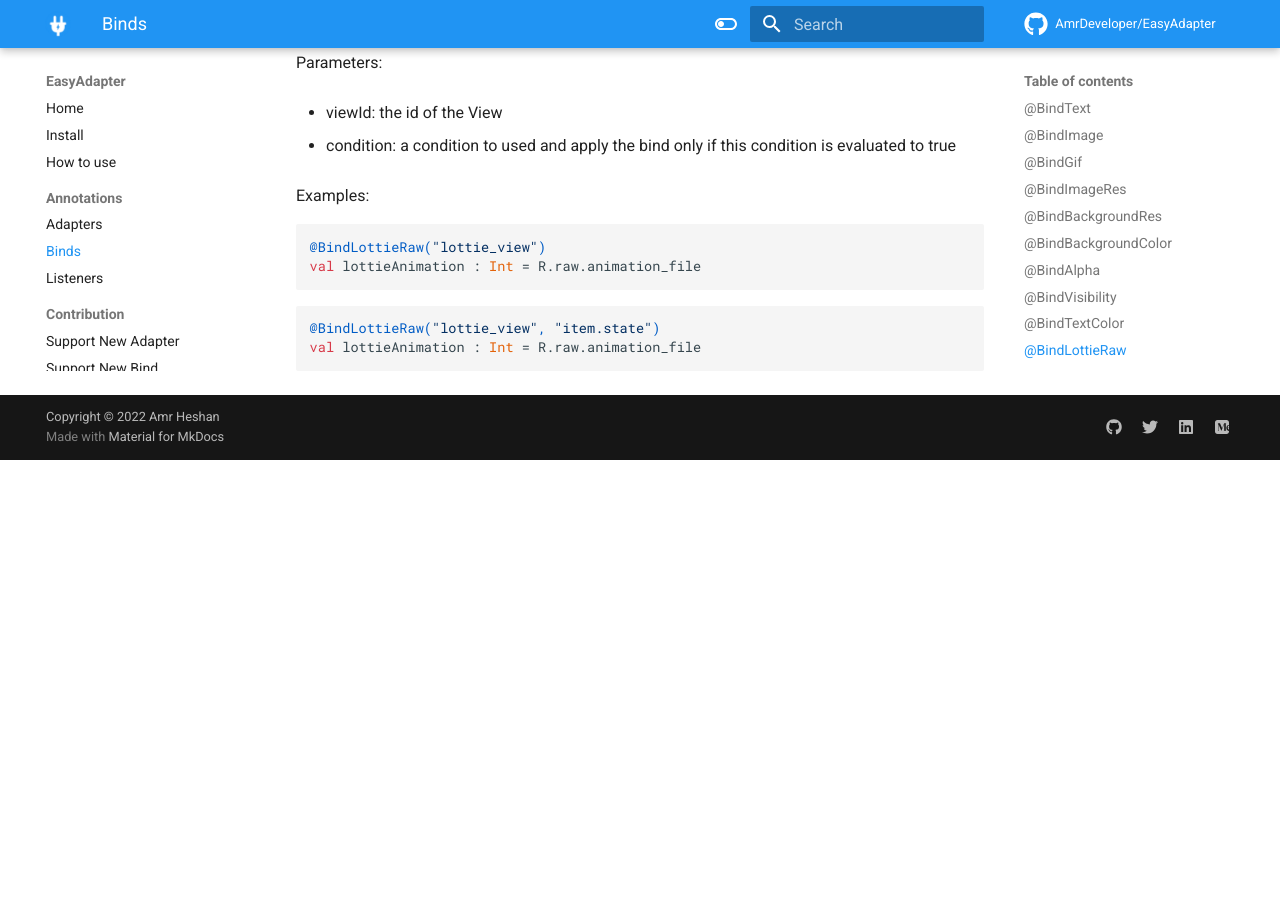
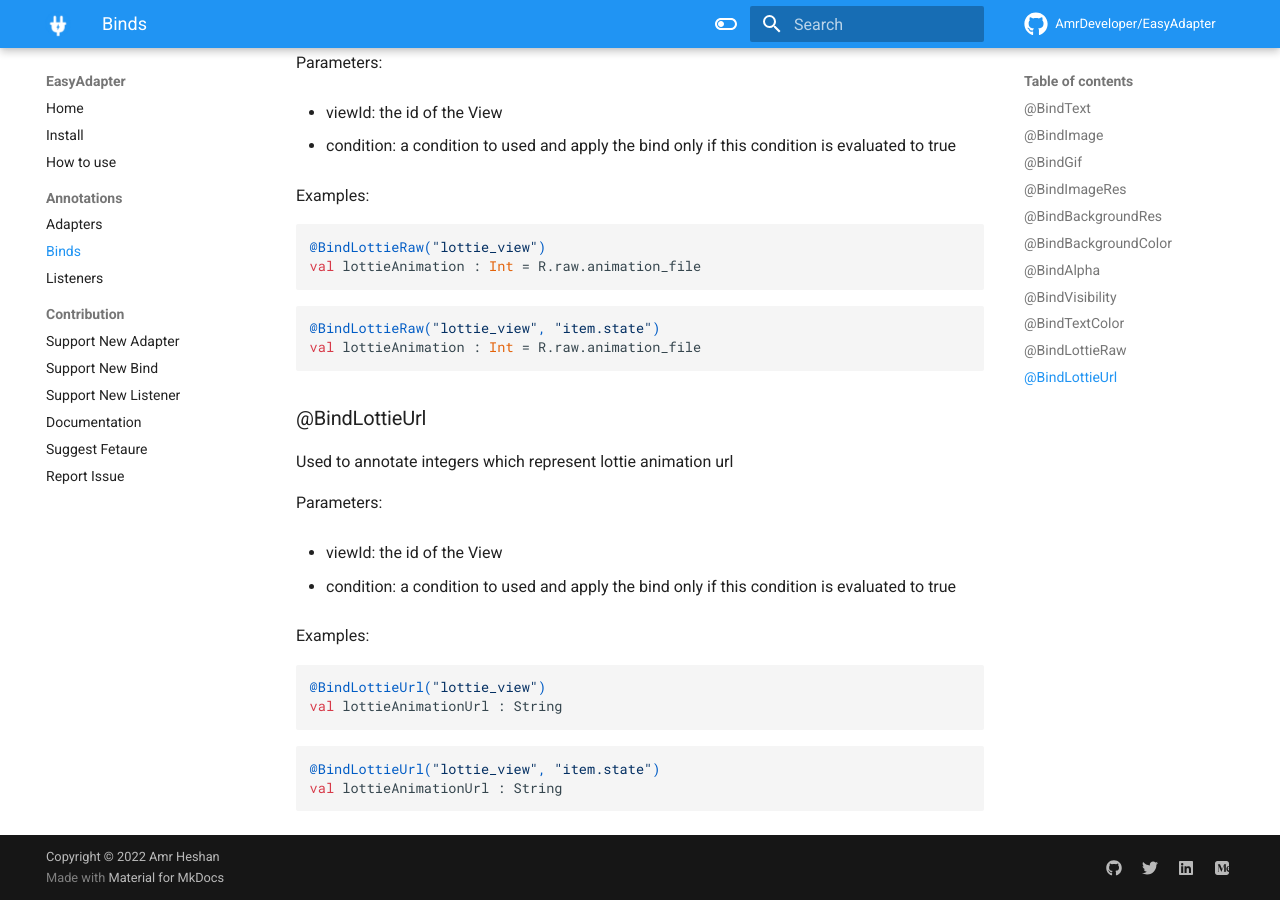
Before and after one commit to AmrDeveloper/EasyAdapter, an MkDocs documentation site: the page built from docs/annotations/binds.md, in a window 1280 px wide and 900 px high, scrolled down 4199 px. Built offline with MkDocs 1.6.1 and Material for MkDocs 9.7.7, drawn with Linux system fonts in a browser that asks for light colours; nearby versions of some CDN libraries; comment, search, counter and statistics services are not loaded; before the commit the page ends 4659 px from its top, so only the background shows below that.

Commit message:
Add BindLottieUrl to the doc website

````diff
--- a/docs/annotations/binds.md
+++ b/docs/annotations/binds.md
@@ -218,3 +218,25 @@
 @BindLottieRaw("lottie_view", "item.state")
 val lottieAnimation : Int = R.raw.animation_file
 ```
+
+### @BindLottieUrl
+
+Used to annotate integers which represent lottie animation url
+
+Parameters:
+
+- viewId: the id of the View
+
+- condition: a condition to used and apply the bind only if this condition is evaluated to true
+
+Examples:
+
+```kotlin
+@BindLottieUrl("lottie_view")
+val lottieAnimationUrl : String
+```
+
+```kotlin
+@BindLottieUrl("lottie_view", "item.state")
+val lottieAnimationUrl : String
+```
````
